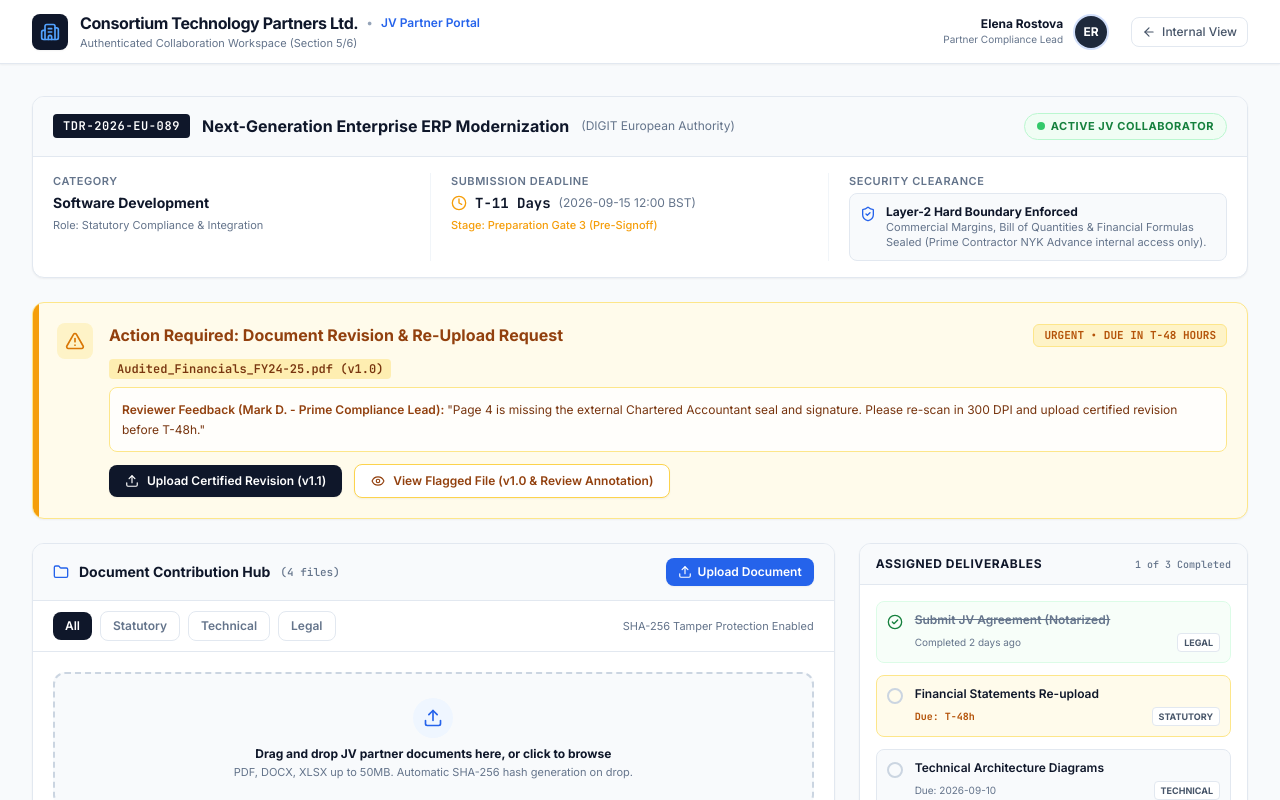
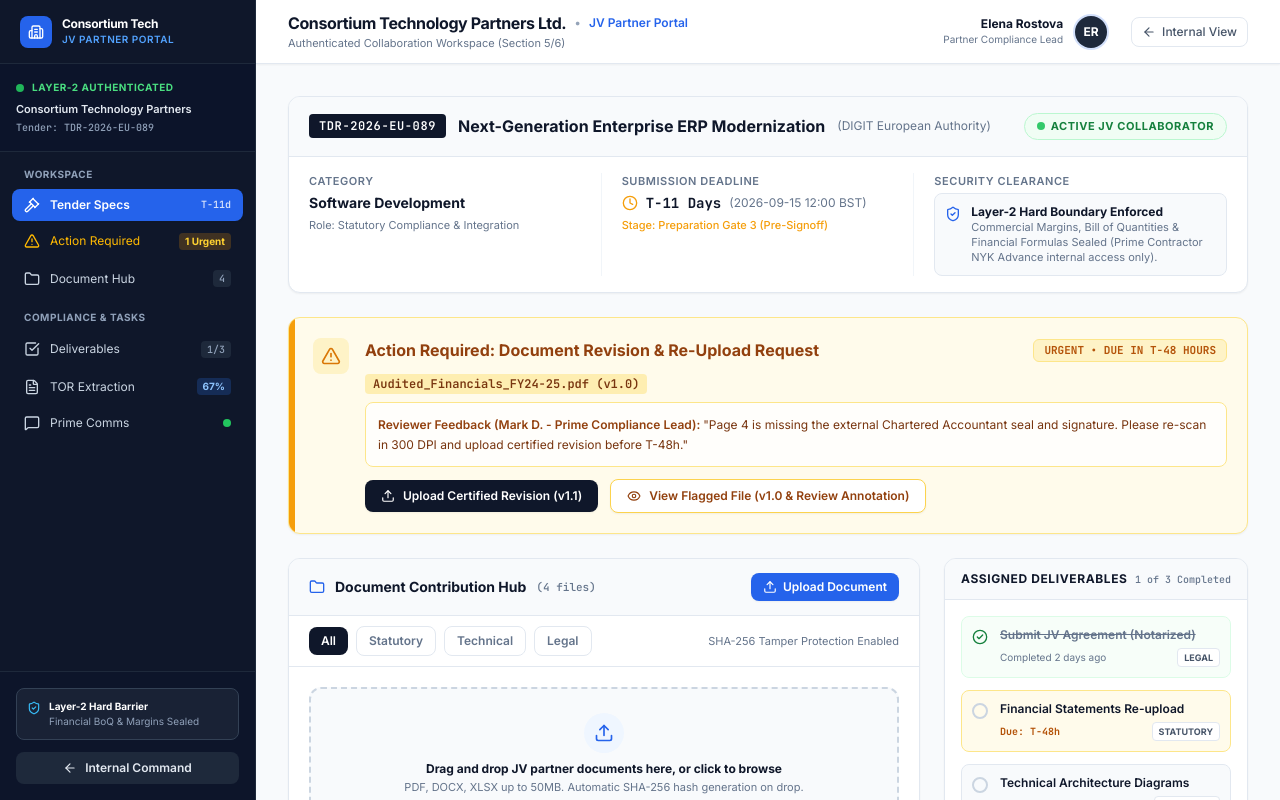
Before and after one commit to akib25889/Tender-tracker-v2, a React (Vite) app in the folder frontend/: page /partner/portal in a window 1280 px wide. Shown: the top 800 px of the page. Built offline with nearby package versions, Linux system fonts and the light colour scheme; no server answers.

Commit message:
feat: add dedicated left navigation sidebar to partner portal with responsive mobile toggle and anchor jumping

```diff
--- a/frontend/src/pages/PartnerPortalPage.tsx
+++ b/frontend/src/pages/PartnerPortalPage.tsx
@@ -20,6 +20,8 @@
   X,
   FileCheck,
   Building2,
+  Menu,
+  Gavel,
 } from 'lucide-react';
 
 interface DocumentItem {
@@ -53,6 +55,10 @@
 }
 
 export const PartnerPortalPage: React.FC = () => {
+  // Sidebar state
+  const [isSidebarOpen, setIsSidebarOpen] = useState(false);
+  const [activeNav, setActiveNav] = useState<'tender' | 'revisions' | 'documents' | 'deliverables' | 'tor' | 'comms'>('tender');
+
   // Category tab state
   const [selectedCategory, setSelectedCategory] = useState<'All' | 'Statutory' | 'Technical' | 'Legal'>('All');
 
@@ -295,13 +301,227 @@
   const torPercentage = Math.round((torCompletedCount / torItems.length) * 100);
 
   return (
-    <div className="min-h-screen bg-[#F8FAFC] text-[#0F172A] flex flex-col font-sans">
-      {/* Top Global Partner Header */}
+    <div className="min-h-screen bg-[#F8FAFC] text-[#0F172A] flex font-sans">
+      {/* 1. Mobile Sidebar Backdrop */}
+      {isSidebarOpen && (
+        <div
+          onClick={() => setIsSidebarOpen(false)}
+          className="fixed inset-0 z-40 bg-black/50 backdrop-blur-xs md:hidden"
+        />
+      )}
+
+      {/* 2. Partner Left Navigation Sidebar */}
+      <aside
+        className={`fixed md:sticky top-0 left-0 h-screen w-64 bg-[#0F172A] text-white flex flex-col z-40 shrink-0 transition-transform duration-200 ease-in-out border-r border-[#1E293B] ${
+          isSidebarOpen ? 'translate-x-0' : '-translate-x-full md:translate-x-0'
+        }`}
+      >
+        {/* Sidebar Header */}
+        <div className="h-16 px-5 border-b border-[#1E293B] flex items-center justify-between">
+          <div className="flex items-center gap-2.5">
+            <div className="w-8 h-8 rounded-lg bg-[#2563EB] flex items-center justify-center font-bold shadow-xs">
+              <Building2 className="w-4 h-4 text-white" />
+            </div>
+            <div className="min-w-0">
+              <h2 className="text-xs font-bold text-white tracking-tight truncate">
+                Consortium Tech
+              </h2>
+              <span className="text-[10px] text-blue-400 font-semibold block uppercase tracking-wider">
+                JV Partner Portal
+              </span>
+            </div>
+          </div>
+          <button
+            onClick={() => setIsSidebarOpen(false)}
+            className="md:hidden p-1 text-slate-400 hover:text-white"
+          >
+            <X className="w-4 h-4" />
+          </button>
+        </div>
+
+        {/* Partner Identity Card */}
+        <div className="p-4 border-b border-[#1E293B] bg-[#0B132B]/50">
+          <div className="flex items-center gap-2 mb-1.5">
+            <span className="w-2 h-2 rounded-full bg-[#22C55E] animate-pulse"></span>
+            <span className="text-[10px] font-bold text-[#4ADE80] uppercase tracking-wider">
+              Layer-2 Authenticated
+            </span>
+          </div>
+          <div className="text-[11px] text-slate-200 font-semibold truncate">
+            Consortium Technology Partners
+          </div>
+          <div className="text-[10px] font-mono text-slate-400 mt-0.5">
+            Tender: TDR-2026-EU-089
+          </div>
+        </div>
+
+        {/* Sidebar Navigation Items */}
+        <div className="flex-1 overflow-y-auto px-3 py-4 space-y-1 text-xs">
+          <div className="px-3 pb-1 text-[10px] font-bold uppercase tracking-wider text-slate-400">
+            Workspace
+          </div>
+
+          <a
+            href="#tender-context"
+            onClick={() => {
+              setActiveNav('tender');
+              setIsSidebarOpen(false);
+            }}
+            className={`flex items-center justify-between px-3 py-2 rounded-lg transition-colors ${
+              activeNav === 'tender'
+                ? 'bg-[#2563EB] text-white font-semibold shadow-xs'
+                : 'text-slate-300 hover:bg-[#1E293B] hover:text-white'
+            }`}
+          >
+            <div className="flex items-center gap-2.5">
+              <Gavel className="w-4 h-4" />
+              <span>Tender Specs</span>
+            </div>
+            <span className="text-[10px] font-mono opacity-80">T-11d</span>
+          </a>
+
+          {flaggedDoc && (
+            <a
+              href="#action-required"
+              onClick={() => {
+                setActiveNav('revisions');
+                setIsSidebarOpen(false);
+              }}
+              className={`flex items-center justify-between px-3 py-2 rounded-lg transition-colors ${
+                activeNav === 'revisions'
+                  ? 'bg-[#D97706] text-white font-semibold shadow-xs'
+                  : 'text-amber-400 hover:bg-[#1E293B]'
+              }`}
+            >
+              <div className="flex items-center gap-2.5">
+                <AlertTriangle className="w-4 h-4" />
+                <span>Action Required</span>
+              </div>
+              <span className="text-[10px] font-bold bg-amber-500/20 text-amber-300 px-1.5 py-0.5 rounded">
+                1 Urgent
+              </span>
+            </a>
+          )}
+
+          <a
+            href="#document-hub"
+            onClick={() => {
+              setActiveNav('documents');
+              setIsSidebarOpen(false);
+            }}
+            className={`flex items-center justify-between px-3 py-2 rounded-lg transition-colors ${
+              activeNav === 'documents'
+                ? 'bg-[#2563EB] text-white font-semibold shadow-xs'
+                : 'text-slate-300 hover:bg-[#1E293B] hover:text-white'
+            }`}
+          >
+            <div className="flex items-center gap-2.5">
+              <Folder className="w-4 h-4" />
+              <span>Document Hub</span>
+            </div>
+            <span className="text-[10px] font-mono text-slate-400 bg-[#1E293B] px-1.5 py-0.5 rounded">
+              {documents.length}
+            </span>
+          </a>
+
+          <div className="pt-3 px-3 pb-1 text-[10px] font-bold uppercase tracking-wider text-slate-400">
+            Compliance & Tasks
+          </div>
+
+          <a
+            href="#deliverables"
+            onClick={() => {
+              setActiveNav('deliverables');
+              setIsSidebarOpen(false);
+            }}
+            className={`flex items-center justify-between px-3 py-2 rounded-lg transition-colors ${
+              activeNav === 'deliverables'
+                ? 'bg-[#2563EB] text-white font-semibold shadow-xs'
+                : 'text-slate-300 hover:bg-[#1E293B] hover:text-white'
+            }`}
+          >
+            <div className="flex items-center gap-2.5">
+              <CheckSquare className="w-4 h-4" />
+              <span>Deliverables</span>
+            </div>
+            <span className="text-[10px] font-mono text-slate-400 bg-[#1E293B] px-1.5 py-0.5 rounded">
+              {tasks.filter((t) => t.completed).length}/{tasks.length}
+            </span>
+          </a>
+
+          <a
+            href="#tor-extraction"
+            onClick={() => {
+              setActiveNav('tor');
+              setIsSidebarOpen(false);
+            }}
+            className={`flex items-center justify-between px-3 py-2 rounded-lg transition-colors ${
+              activeNav === 'tor'
+                ? 'bg-[#2563EB] text-white font-semibold shadow-xs'
+                : 'text-slate-300 hover:bg-[#1E293B] hover:text-white'
+            }`}
+          >
+            <div className="flex items-center gap-2.5">
+              <FileText className="w-4 h-4" />
+              <span>TOR Extraction</span>
+            </div>
+            <span className="text-[10px] font-bold text-blue-300 bg-blue-500/20 px-1.5 py-0.5 rounded">
+              {torPercentage}%
+            </span>
+          </a>
+
+          <a
+            href="#secure-comms"
+            onClick={() => {
+              setActiveNav('comms');
+              setIsSidebarOpen(false);
+            }}
+            className={`flex items-center justify-between px-3 py-2 rounded-lg transition-colors ${
+              activeNav === 'comms'
+                ? 'bg-[#2563EB] text-white font-semibold shadow-xs'
+                : 'text-slate-300 hover:bg-[#1E293B] hover:text-white'
+            }`}
+          >
+            <div className="flex items-center gap-2.5">
+              <MessageSquare className="w-4 h-4" />
+              <span>Prime Comms</span>
+            </div>
+            <span className="w-2 h-2 rounded-full bg-[#22C55E]" />
+          </a>
+        </div>
+
+        {/* Sidebar Bottom Security Card */}
+        <div className="p-4 border-t border-[#1E293B] bg-[#0B132B]/40 space-y-3">
+          <div className="p-2.5 rounded-lg bg-[#1E293B]/70 border border-[#334155] flex items-start gap-2 text-[10px] text-slate-300">
+            <ShieldCheck className="w-3.5 h-3.5 text-[#38BDF8] shrink-0 mt-0.5" />
+            <div>
+              <span className="font-bold text-white block">Layer-2 Hard Barrier</span>
+              <span className="text-slate-400">Financial BoQ &amp; Margins Sealed</span>
+            </div>
+          </div>
+
+          <Link
+            to="/tenders/TDR-2026-EU-089/partners"
+            className="w-full flex items-center justify-center gap-2 px-3 py-2 rounded-lg bg-[#1E293B] hover:bg-[#334155] text-slate-200 text-xs font-semibold transition-colors"
+          >
+            <ArrowLeft className="w-3.5 h-3.5" />
+            <span>Internal Command</span>
+          </Link>
+        </div>
+      </aside>
+
+      {/* 3. Right Main Content Area */}
+      <div className="flex-1 flex flex-col min-w-0 min-h-screen">
+        {/* Top Partner Header */}
         <header className="bg-white border-b border-[#E2E8F0] shadow-xs h-16 sticky top-0 z-30 px-4 md:px-8 flex items-center justify-between">
           <div className="flex items-center gap-3">
-          <div className="w-9 h-9 rounded-lg bg-[#0F172A] text-white flex items-center justify-center font-bold text-sm shadow-xs">
-            <Building2 className="w-5 h-5 text-blue-400" />
-          </div>
+            <button
+              onClick={() => setIsSidebarOpen(true)}
+              className="md:hidden p-2 rounded-lg text-[#64748B] hover:bg-[#F1F5F9] transition-colors"
+              title="Open Navigation"
+            >
+              <Menu className="w-5 h-5" />
+            </button>
             <div>
               <div className="flex items-center gap-2">
                 <h1 className="text-sm md:text-base font-bold text-[#0F172A] tracking-tight">
@@ -316,9 +536,8 @@
             </div>
           </div>
 
-        {/* Right Header Badges & Profile */}
+          {/* Right Profile & Actions */}
           <div className="flex items-center gap-3 md:gap-6">
-          {/* User Profile */}
             <div className="flex items-center gap-3">
               <div className="text-right hidden sm:block">
                 <p className="text-xs font-bold text-[#0F172A]">Elena Rostova</p>
@@ -345,7 +564,7 @@
         {/* Main Page Workspace */}
         <main className="flex-1 p-4 md:p-6 lg:p-8 max-w-[1600px] w-full mx-auto space-y-6">
           {/* 1. Tender Context & Layer-2 Security Card */}
-        <section className="bg-white border border-[#E2E8F0] rounded-xl shadow-xs overflow-hidden">
+          <section id="tender-context" className="bg-white border border-[#E2E8F0] rounded-xl shadow-xs overflow-hidden scroll-mt-20">
             <div className="bg-[#F8FAFC] border-b border-[#E2E8F0] px-5 py-4 flex flex-wrap items-center justify-between gap-3">
             <div className="flex items-center gap-3">
               <span className="bg-[#0F172A] text-white font-mono text-xs px-2.5 py-1 rounded font-semibold tracking-wider">
@@ -401,7 +620,7 @@
 
         {/* 2. Action Required Re-Upload Notice (Amber Callout Card) */}
         {flaggedDoc && (
-          <section className="bg-[#FFFBEB] border border-[#FDE68A] rounded-xl shadow-xs p-5 relative overflow-hidden">
+          <section id="action-required" className="bg-[#FFFBEB] border border-[#FDE68A] rounded-xl shadow-xs p-5 relative overflow-hidden scroll-mt-20">
             <div className="absolute top-0 left-0 w-1.5 h-full bg-[#F59E0B]" />
             <div className="flex items-start gap-4 ml-1">
               <div className="p-2 rounded-lg bg-[#FEF3C7] text-[#D97706] shrink-0">
@@ -452,7 +671,7 @@
         {/* 3. Two-Column Workspace (Document Hub vs Context/Comms) */}
         <div className="grid grid-cols-1 xl:grid-cols-12 gap-6 items-start">
           {/* Left Column: Document Contribution Hub (8 Cols) */}
-          <div className="xl:col-span-8 space-y-4">
+          <div id="document-hub" className="xl:col-span-8 space-y-4 scroll-mt-20">
             <div className="bg-white border border-[#E2E8F0] rounded-xl shadow-xs overflow-hidden flex flex-col">
               {/* Header */}
               <div className="border-b border-[#E2E8F0] px-5 py-3.5 flex flex-wrap items-center justify-between gap-3 bg-[#F8FAFC]">
@@ -619,7 +838,7 @@
           {/* Right Column: Context, Deliverables & Comms (4 Cols) */}
           <div className="xl:col-span-4 space-y-6">
             {/* 1. Assigned Deliverables */}
-            <div className="bg-white border border-[#E2E8F0] rounded-xl shadow-xs overflow-hidden">
+            <div id="deliverables" className="bg-white border border-[#E2E8F0] rounded-xl shadow-xs overflow-hidden scroll-mt-20">
               <div className="border-b border-[#E2E8F0] px-4 py-3 bg-[#F8FAFC] flex items-center justify-between">
                 <h3 className="text-xs font-bold text-[#0F172A] uppercase tracking-wider">
                   Assigned Deliverables
@@ -682,7 +901,7 @@
             </div>
 
             {/* 2. TOR Extraction Checklist (Technical) */}
-            <div className="bg-white border border-[#E2E8F0] rounded-xl shadow-xs overflow-hidden">
+            <div id="tor-extraction" className="bg-white border border-[#E2E8F0] rounded-xl shadow-xs overflow-hidden scroll-mt-20">
               <div className="border-b border-[#E2E8F0] px-4 py-3 bg-[#F8FAFC] flex items-center justify-between">
                 <h3 className="text-xs font-bold text-[#0F172A] uppercase tracking-wider">
                   TOR Extraction (Technical)
@@ -733,7 +952,7 @@
             </div>
 
             {/* 3. Secure Comms Thread with Prime Lead */}
-            <div className="bg-white border border-[#E2E8F0] rounded-xl shadow-xs overflow-hidden flex flex-col h-[340px]">
+            <div id="secure-comms" className="bg-white border border-[#E2E8F0] rounded-xl shadow-xs overflow-hidden flex flex-col h-[340px] scroll-mt-20">
               <div className="border-b border-[#E2E8F0] px-4 py-3 bg-[#F8FAFC] flex items-center justify-between">
                 <div className="flex items-center gap-2">
                   <MessageSquare className="w-4 h-4 text-[#2563EB]" />
@@ -789,6 +1008,7 @@
           </div>
         </div>
       </main>
+    </div>
 
       {/* --- MODAL 1: Upload Certified Revision (v1.1) --- */}
       {isReuploadModalOpen && (
```
Lines whose indentation alone changed are shown as unchanged.
